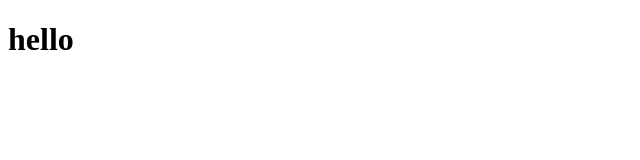
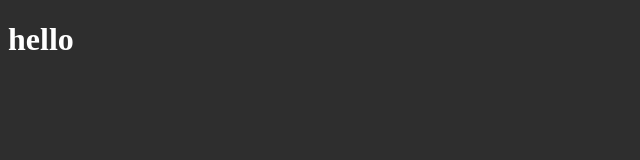
Before and after one commit to nikhiltechind/portfolio, a plain HTML site: page index.html in a window 1280 px wide. Shown: the whole page, without its empty margins (0-640 px from the left). Drawn offline with Linux system fonts and the light colour scheme.

Commit message:
Update index.html

```diff
--- a/index.html
+++ b/index.html
@@ -1,5 +1,12 @@
 <!DOCTYPE html>
 <html>
+  <style>
+    body{
+    color:white;
+      background-color:#2e2e2e;
+
+    }
+  </style>
   <title>hello world</title>
   <body>
     <h1>hello</h1>
```
